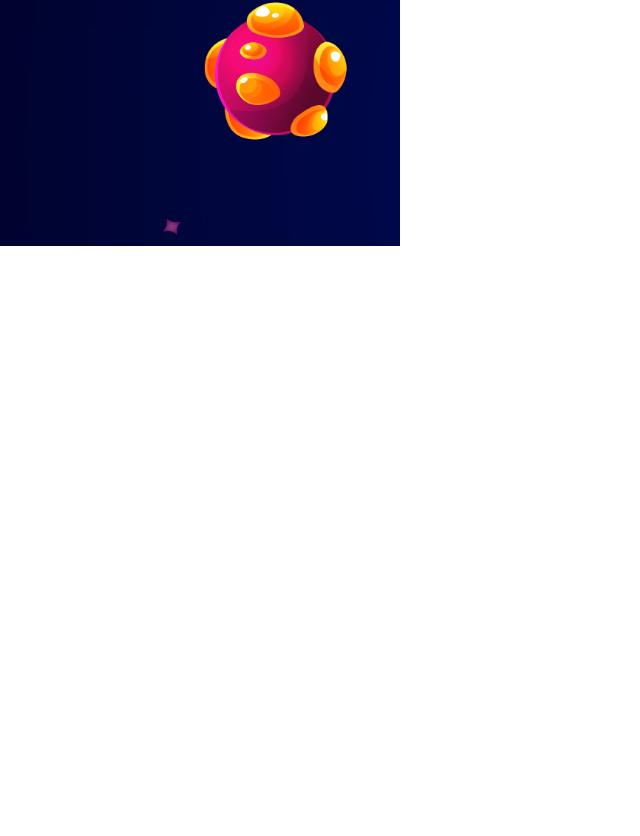
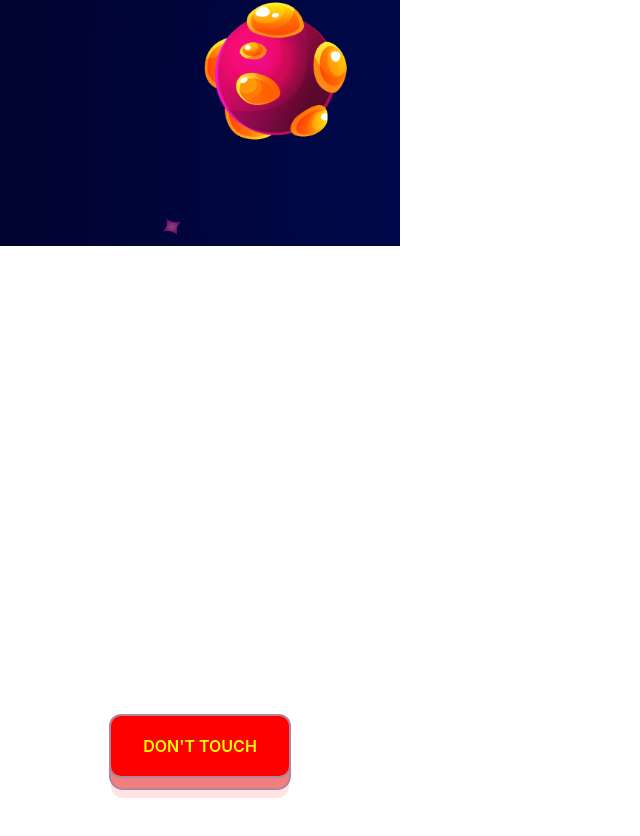
Before and after one commit to JoyMarkarian/SpaceJourney, a React (Vite) app: page / in a window 1280 px wide. Shown: the part 604-1440 px from the top of the page, without its empty margins (0-640 px from the left). Before the commit the page ends 850 px from the top, so only its background shows below. Built offline with nearby package versions, Linux system fonts and the light colour scheme.

Commit message:
ajout bouton pas touche avec animation

```diff
--- a/src/App.jsx
+++ b/src/App.jsx
@@ -1,4 +1,5 @@
 import React, { useState } from 'react';
+import Dont_touch from './components/Dont_touch';
 import Map from './pages/Map';
 import './pages/map.css';
 
@@ -11,6 +12,7 @@ function App() {
   return (
     <div>
       <Map isClickable={isClickable} />
+      <Dont_touch />
     </div>
   );
 }
--- /dev/null
+++ b/src/components/Dont_touch.jsx
@@ -0,0 +1,10 @@
+import React from 'react'
+import './dont_touch.css'
+
+export default function Dont_touch() {
+  return (
+    <div className="tuVeuxVraimentCliquer">
+      <button className="nonNeRegardePas">DON'T TOUCH</button>
+    </div>
+  )
+}
--- /dev/null
+++ b/src/components/dont_touch.css
@@ -0,0 +1,59 @@
+ .tuVeuxVraimentCliquer{
+  height: 1000px;
+  overflow: hidden;
+  display: flex;
+  align-items: center;
+  justify-content: center;
+}
+
+.nonNeRegardePas {
+  position: relative;
+  display: inline-block;
+  cursor: pointer;
+  outline: none;
+  border: 0;
+  vertical-align: middle;
+  text-decoration: none;
+  font-size: inherit;
+  font-family: inherit;
+  font-weight: 600;
+  color: yellow;
+  text-transform: uppercase;
+  padding: 1.25em 2em;
+  background: red;
+  border: 2px solid #b18597;
+  border-radius: 0.75em;
+  transform-style: preserve-3d;
+  transition: transform 150ms cubic-bezier(0, 0, 0.58, 1), background 150ms cubic-bezier(0, 0, 0.58, 1);
+}
+.nonNeRegardePas::before {
+  position: absolute;
+  content: "";
+  width: 100%;
+  height: 100%;
+  top: 0;
+  left: 0;
+  right: 0;
+  bottom: 0;
+  background: lightcoral;
+  border-radius: inherit;
+  box-shadow: 0 0 0 2px #b18597, 0 0.625em 0 0 #ffe3e2;
+  transform: translate3d(0, 0.75em, -1em);
+  transition: transform 150ms cubic-bezier(0, 0, 0.58, 1), box-shadow 150ms cubic-bezier(0, 0, 0.58, 1);
+}
+.nonNeRegardePas:hover {
+  background: red;
+  transform: translate(0, 0.25em);
+}
+.nonNeRegardePas:hover::before {
+  box-shadow: 0 0 0 2px #b18597, 0 0.5em 0 0 #ffe3e2;
+  transform: translate3d(0, 0.5em, -1em);
+}
+.nonNeRegardePas:active {
+  background: red;
+  transform: translate(0em, 0.75em);
+}
+.nonNeRegardePas:active::before {
+  box-shadow: 0 0 0 2px #b18597, 0 0 #ffe3e2;
+  transform: translate3d(0, 0, -1em);
+}
```
